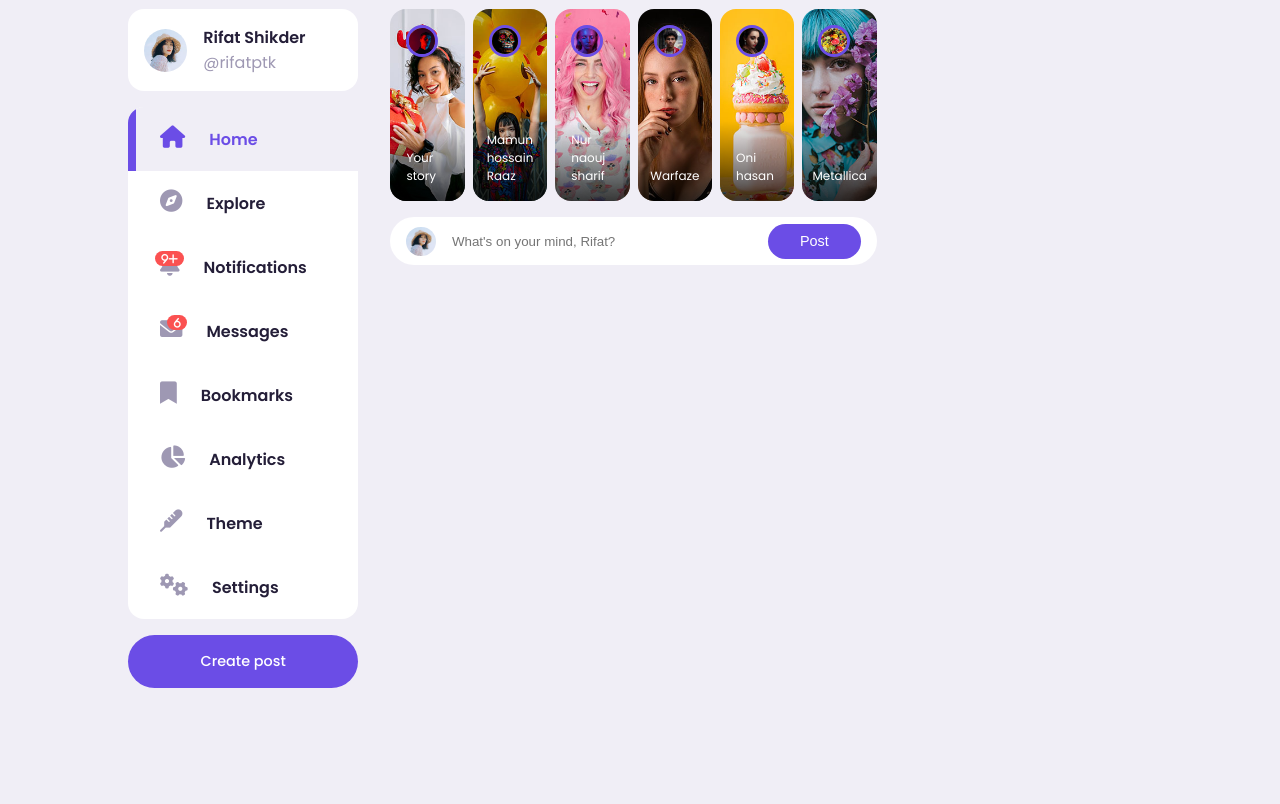
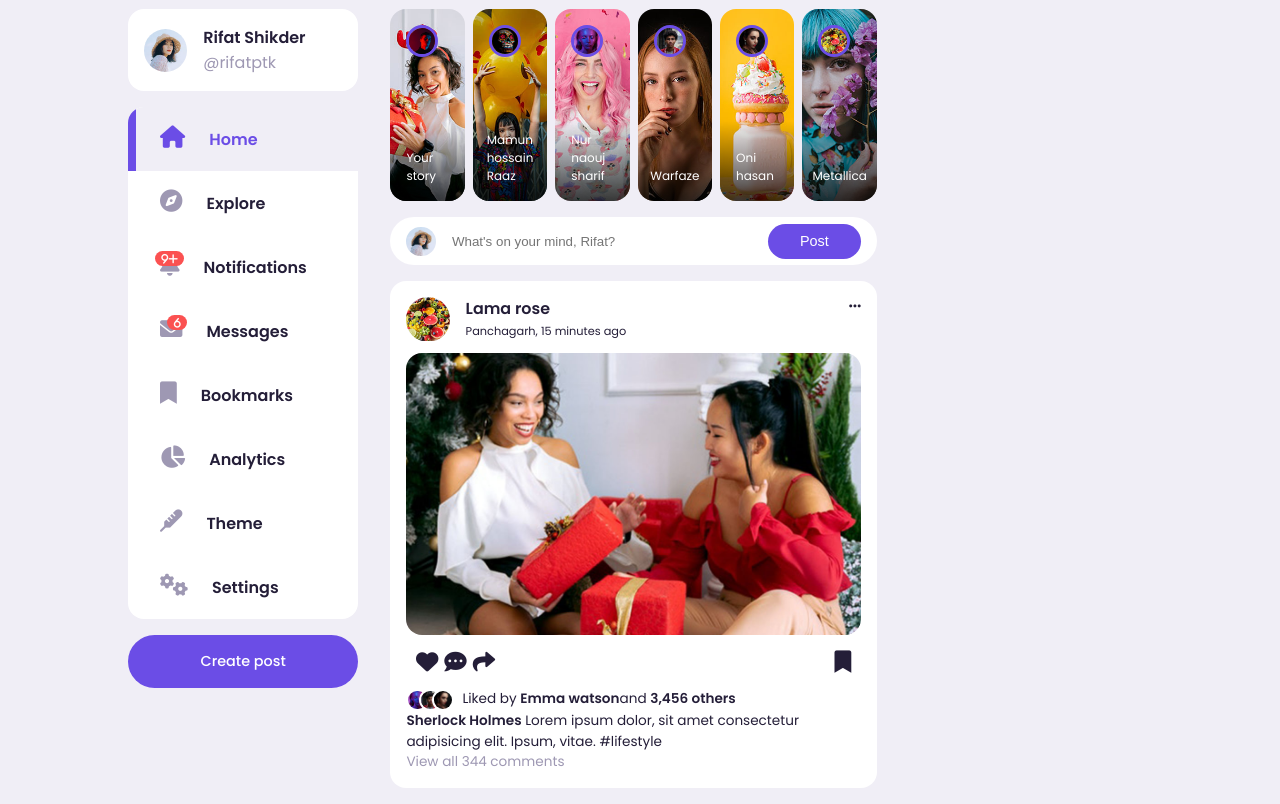
Before and after one commit to rifatptk/RiConnect, a plain HTML site: page index.html in a window 1280 px wide. Shown: the part 77-881 px from the top of the page. Before the commit the page ends 800 px from the top, so only its background shows below. Drawn offline with Linux system fonts and the light colour scheme.

Commit message:
first feed done

```diff
--- a/index.html
+++ b/index.html
@@ -185,6 +185,57 @@
                     <input type="text" placeholder="What's on your mind, Rifat?" id="create-post">
                     <input type="submit" value="Post" class="btn btn-primary">
                 </form>
+                <!-- =======end of create post========== -->
+                <!-- ==========feeds===================== -->
+                <div class="feeds">
+                    <div class="feed">
+                        <div class="head">
+                            <div class="user">
+                                <div class="profile-photo">
+                                    <img src="images/profile-13.jpg" alt="">
+                                </div>
+                                <div class="info">
+                                    <h3>Lama rose</h3>
+                                    <small>Panchagarh, 15 minutes ago</small>
+                                </div>
+                            </div>
+
+                            <span class="edit">
+                                <i class="fa-solid fa-ellipsis"></i>
+                            </span>
+                        </div>
+
+                        <div class="photo">
+                            <img src="images/feed-1.jpg">
+                        </div>
+
+                        <div class="action-buttons">
+                            <div class="interaction-buttons">
+                                <span><i class="fa-solid fa-heart"></i></span>
+                                <span><i class="fa-solid fa-comment-dots"></i></span>
+                                <span><i class="fa-solid fa-share"></i></span>
+                            </div>
+                            <div class="bookmark">
+                                <span><i class="fa-solid fa-bookmark"></i></span>
+                            </div>
+                        </div>
+
+                        <div class="liked-by">
+                            <span><img src="images/profile-10.jpg" alt=""></span>
+                            <span><img src="images/profile-11.jpg" alt=""></span>
+                            <span><img src="images/profile-12.jpg" alt=""></span>
+                            <p>Liked by <b>Emma watson</b>and <b>3,456 others</b></p>
+                        </div>
+
+                        <div class="caption">
+                            <p> <b>Sherlock Holmes</b> Lorem ipsum dolor, sit amet consectetur adipisicing elit. Ipsum, vitae. <span class="harsh-tag">#lifestyle</span></p>
+                        </div>
+
+                        <div class="comments text-muted">View all 344 comments</div>
+                    </div>
+
+
+                </div>
 
             </div>
 
--- a/style.css
+++ b/style.css
@@ -328,3 +328,57 @@ main .container .left .profile{
     margin-right: 1rem;
 }
 /* ===========create post done============ */
+
+.middle .feeds .feed{
+    background: var(--color-white);
+    border-radius: var(--card-border-radius);
+    padding: var(--card-padding);
+    margin: 1rem 0;
+    font-size: 0.85rem;
+    line-height: 1.5;
+}
+
+.middle .feed .head{
+    display: flex;
+    justify-content: space-between;
+}
+
+.middle .feed .user{
+    display: flex;
+    gap: 1rem;
+}
+
+.middle .feed .photo{
+    border-radius: var(--card-border-radius);
+    overflow: hidden;
+    margin: 0.7rem 0;
+}
+.middle .feed .action-buttons{
+    display: flex;
+    justify-content: space-between;
+    align-items: center;
+    font-size: 1.4rem;
+    margin: 0.6rem;
+}
+
+.middle .liked-by{
+    display: flex;
+}
+
+.middle .liked-by span{
+    width: 1.4rem;
+    height: 1.4rem;
+    display: block;
+    border-radius: 50%;
+    overflow: hidden;
+    border: 2px solid var(--color-white);
+    margin-left: -0.6rem;
+}
+
+.middle .liked-by span:first-child{
+    margin: 0;
+}
+
+.middle .liked-by p{
+    margin-left: 0.5rem;
+}
```
